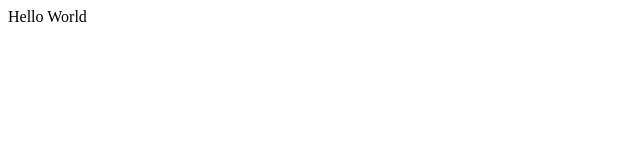
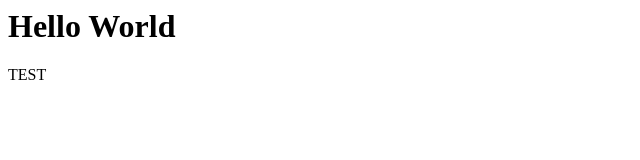
Before and after one commit to sdmccloskey/sdmccloskey.github.io, a plain HTML site: page index.html in a window 1280 px wide. Shown: the whole page, without its empty margins (0-640 px from the left). Drawn offline with Linux system fonts and the light colour scheme.

Commit message:
test line of code

```diff
--- a/index.html
+++ b/index.html
@@ -1 +1,3 @@
-<p>Hello World</p>
+<h1>Hello World</h1>
+
+<p>	TEST </p>
```
